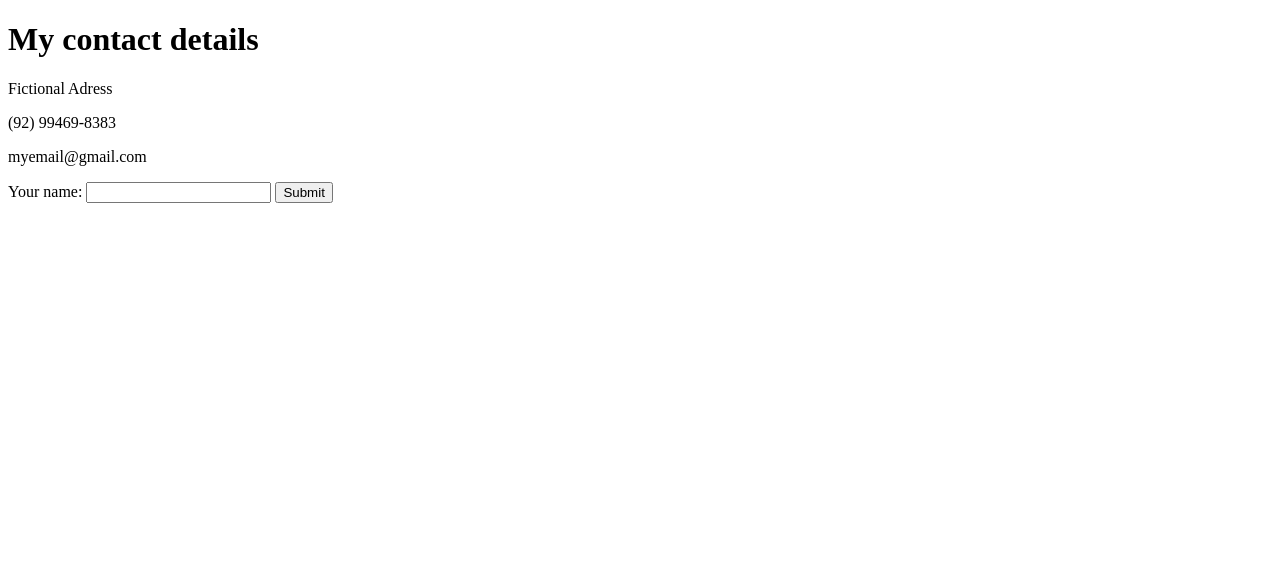
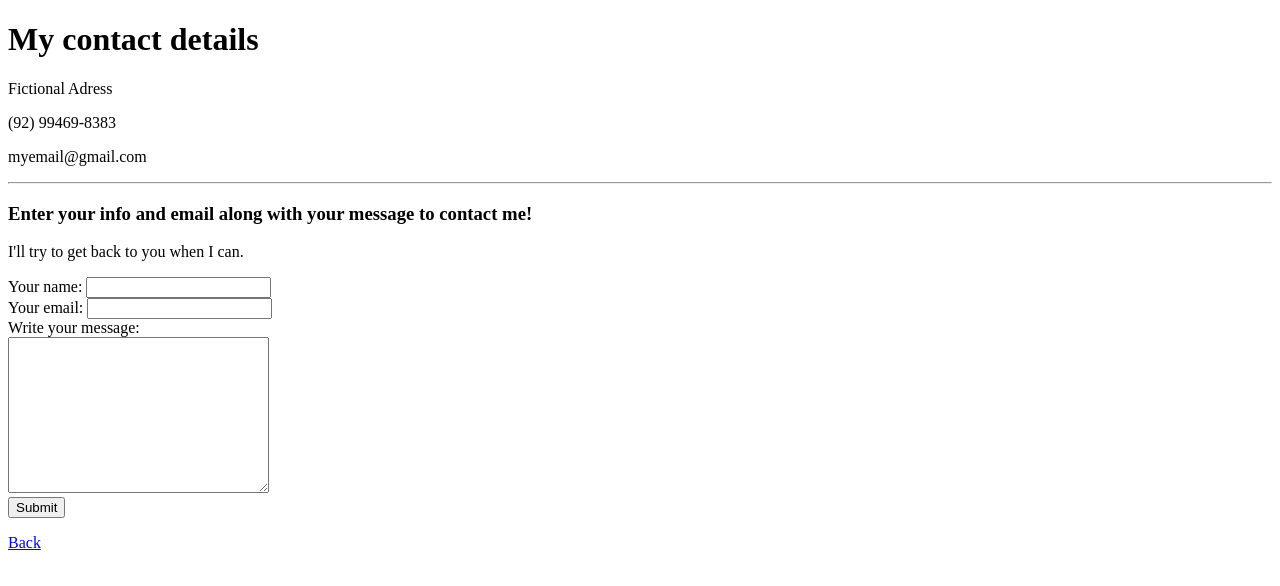
Before and after one commit to Treten312/WebDev, a plain HTML site: page My personal website/Contactme.html in a window 1280 px wide. Drawn offline with Linux system fonts and the light colour scheme.

Commit message:
Minor changes
Fixed Hyperlinks, add some text to the contacts page and a go back to main page button.

```diff
--- a/My personal website/Contactme.html
+++ b/My personal website/Contactme.html
@@ -9,12 +9,19 @@
     <p>Fictional Adress</p>
     <p>(92) 99469-8383</p>
     <p>myemail@gmail.com</p>
-
-    <form action="">
+    <hr>
+    <h3>Enter your info and email along with your message to contact me!</h3>
+    <p>I'll try to get back to you when I can.</p>
+    <form action="mailto:treten312@gmail.com" method="post" enctype="text/plain">
         <label>Your name:</label>
-        <input type="text">
+        <input type="text"><br>
+        <label>Your email:</label>
+        <input type="email"><br>
+        <label>Write your message:</label><br>
+        <textarea name="Message" rows="10" cols="30"></textarea><br>
         <input type="submit">
     </form>
 
+    <p><a href="C:\Users\DELL\Documents\WebDevelopment\WebDev\My personal website\Hello world.html">Back</a></p>
 </body>
 </html>
```
Also changed, not shown: My personal website/Hello world.html (+2 -2 lines), My personal website/Hobbies.html (+2 -0 lines).
